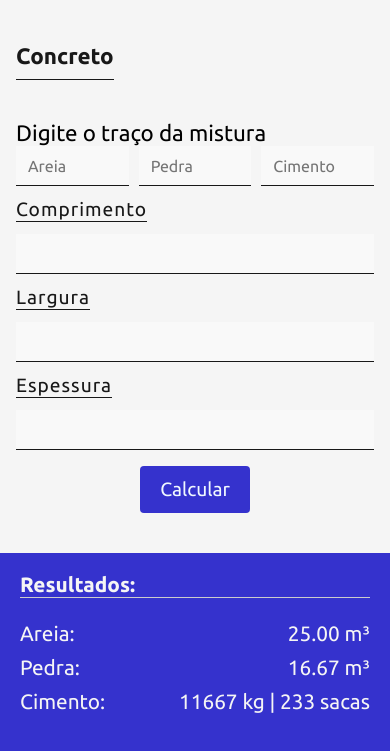
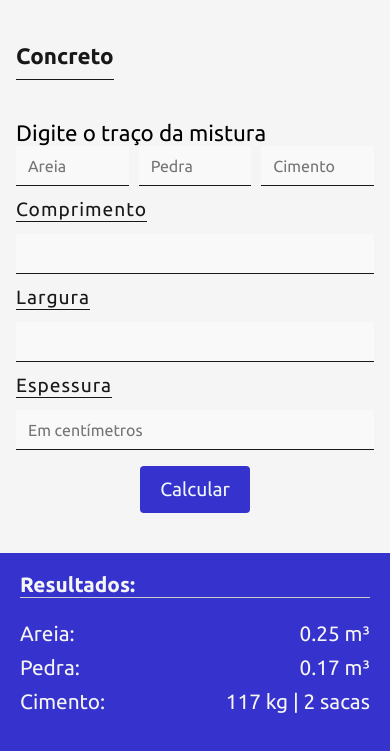
Before and after one commit to Diego-Cesare/MedidaCerta, a plain HTML site: page index.html in a window 390 px wide. Both pictures are taken after typing "5", "5", "5", "5", "5", "5" into the empty fields and a click on the button "Calcular". Shown: the part 85-836 px from the top of the page. Drawn offline with Linux system fonts and the light colour scheme.

Commit message:
Testar em telas mobile

```diff
--- a/index.html
+++ b/index.html
@@ -49,7 +49,7 @@
                 <label id="tipoLarg" for="larg">Largura</label>
                 <input id="larg" type="number" required />
                 <label for="esp">Espessura</label>
-                <input id="esp" type="number" required />
+                <input id="esp" type="number" placeholder="Em centímetros" required />
                 <button id="calc">Calcular</button>
             </section>
         </main>
--- a/script.js
+++ b/script.js
@@ -55,7 +55,7 @@ document.addEventListener("DOMContentLoaded", setTipo);
 function calcVolume() {
   const comp = Number(document.getElementById("comp").value);
   const larg = Number(document.getElementById("larg").value);
-  const esp = Number(document.getElementById("esp").value);
+  const esp = Number(document.getElementById("esp").value) / 100;
 
   return comp * larg * esp; // volume em m³
 }
@@ -111,4 +111,5 @@ calcBtn.addEventListener("click", (e) => {
   ar.value = "";
   pe.value = "";
   ci.value = "";
+
 });
```
